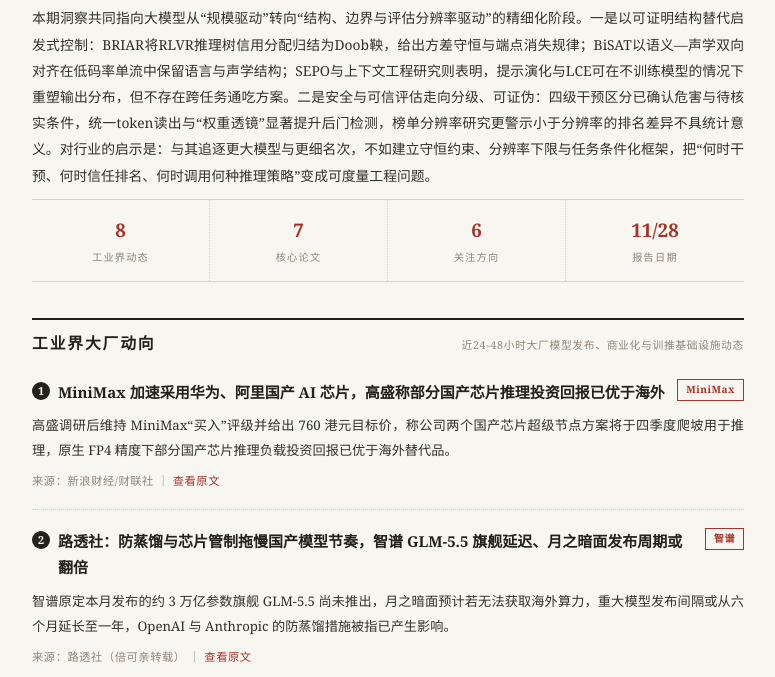
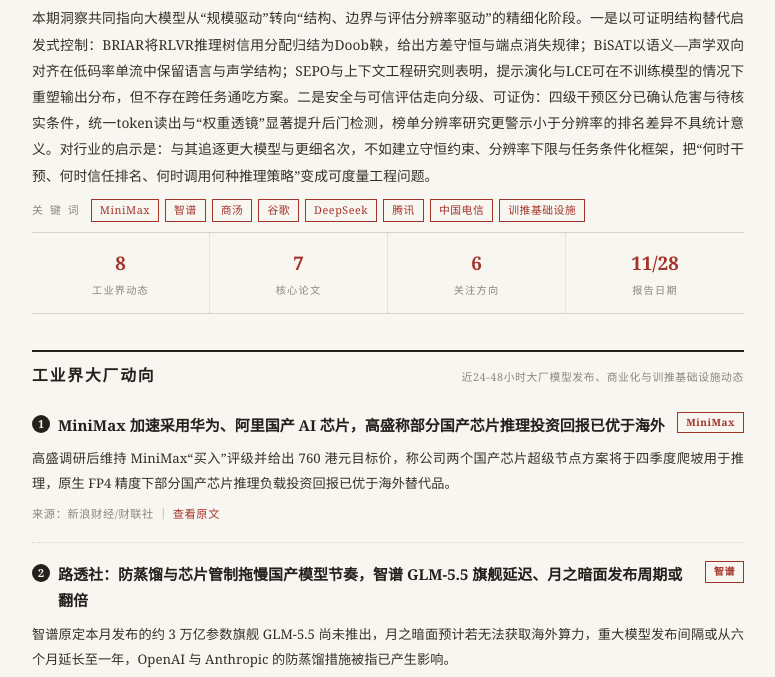
Before and after one commit to sailing27/xinsight, a plain HTML site: page report.html in a window 1280 px wide. Shown: the part 121-798 px from the top of the page, without its empty margins (252-1027 px from the left). Drawn offline with Linux system fonts and the light colour scheme.

Commit message:
feat: 摘要块末尾加关键字标签（论文方向+新闻大厂自动推导）

```diff
--- a/report.html
+++ b/report.html
@@ -25,6 +25,9 @@
         .executive-summary { border-bottom: 1px solid #d9d3c6; padding: 4px 0 10px; margin-bottom: 0; background: transparent; }
         .executive-summary h2 { color: #a4342a; font-size: .8rem; letter-spacing: .3em; margin-bottom: 8px; font-weight: 600; }
         .executive-summary p { font-size: .92rem; line-height: 1.9; color: #33302a; margin: 0; text-align: justify; }
+        .keywords { margin-top: 10px; display: flex; flex-wrap: wrap; gap: 6px; align-items: baseline; }
+        .keywords .kw-label { font-size: .72rem; color: #8d8578; letter-spacing: .2em; margin-right: 4px; }
+        .keywords .kw { font-size: .72rem; color: #a4342a; border: 1px solid #a4342a; padding: 1px 8px; letter-spacing: .05em; }
         .stats-grid { display: grid; grid-template-columns: repeat(4, 1fr); gap: 0; margin: 0 0 8px 0; border-bottom: 1px solid #d9d3c6; }
         .stat-item { background: transparent; color: #23211c; padding: 14px 4px; text-align: center; border-right: 1px dotted #d9d3c6; }
         .stat-item:last-child { border-right: none; }
@@ -93,6 +96,20 @@ const SEC_TITLE = 'font-size:.8rem;color:#a4342a;font-weight:600;letter-spacing:
 const BODY_TEXT = 'font-size:.88rem;color:#33302a;line-height:1.9;text-align:justify;';
 
 const esc = s => String(s ?? '').replace(/&/g,'&amp;').replace(/</g,'&lt;').replace(/>/g,'&gt;');
+
+// 从当天数据推导关键字：论文方向（中文名）+ 新闻涉及大厂，去重
+function renderKeywords(data) {
+  const kws = [];
+  for (const sec of (data.sections || [])) {
+    if (sec.type === 'paper' && sec.direction) {
+      kws.push(DIRECTION_NAMES[sec.direction] || sec.direction);
+    }
+    if (sec.type === 'news' && sec.company) kws.push(sec.company);
+  }
+  const uniq = [...new Set(kws)].filter(Boolean);
+  if (!uniq.length) return '';
+  return `<div class="keywords"><span class="kw-label">关 键 词</span>${uniq.map(k => `<span class="kw">${esc(k)}</span>`).join('')}</div>`;
+}
 
 function renderBanner(s) {
   const sub = s.subtitle ? `<div class="sec-head-s">${esc(s.subtitle)}</div>` : '';
@@ -175,7 +192,7 @@ async function main() {
     document.getElementById('masthead-meta').textContent = `${meta.org || ''} · ${meta.date || ''}`;
     document.getElementById('report-title').textContent = meta.title || '';
     document.getElementById('summary').innerHTML =
-      `<p style="line-height:1.9;text-align:justify;">${(data.summary || []).map(esc).join('<br><br>')}</p>`;
+      `<p style="line-height:1.9;text-align:justify;">${(data.summary || []).map(esc).join('<br><br>')}</p>` + renderKeywords(data);
     document.getElementById('stats').innerHTML = (data.stats || []).map(s =>
       `<div class="stat-item"><div class="stat-value">${esc(s.value)}</div><div class="stat-label">${esc(s.label)}</div></div>`).join('');
 
```
